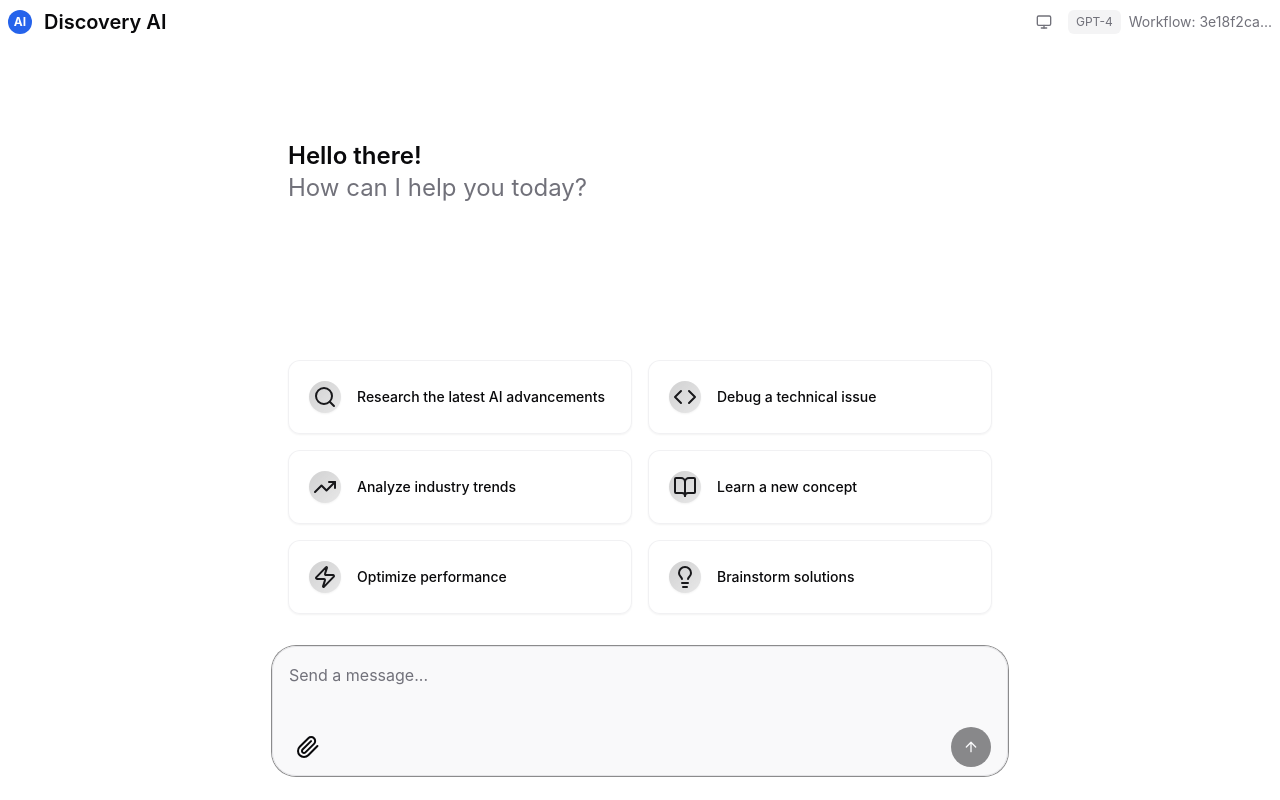
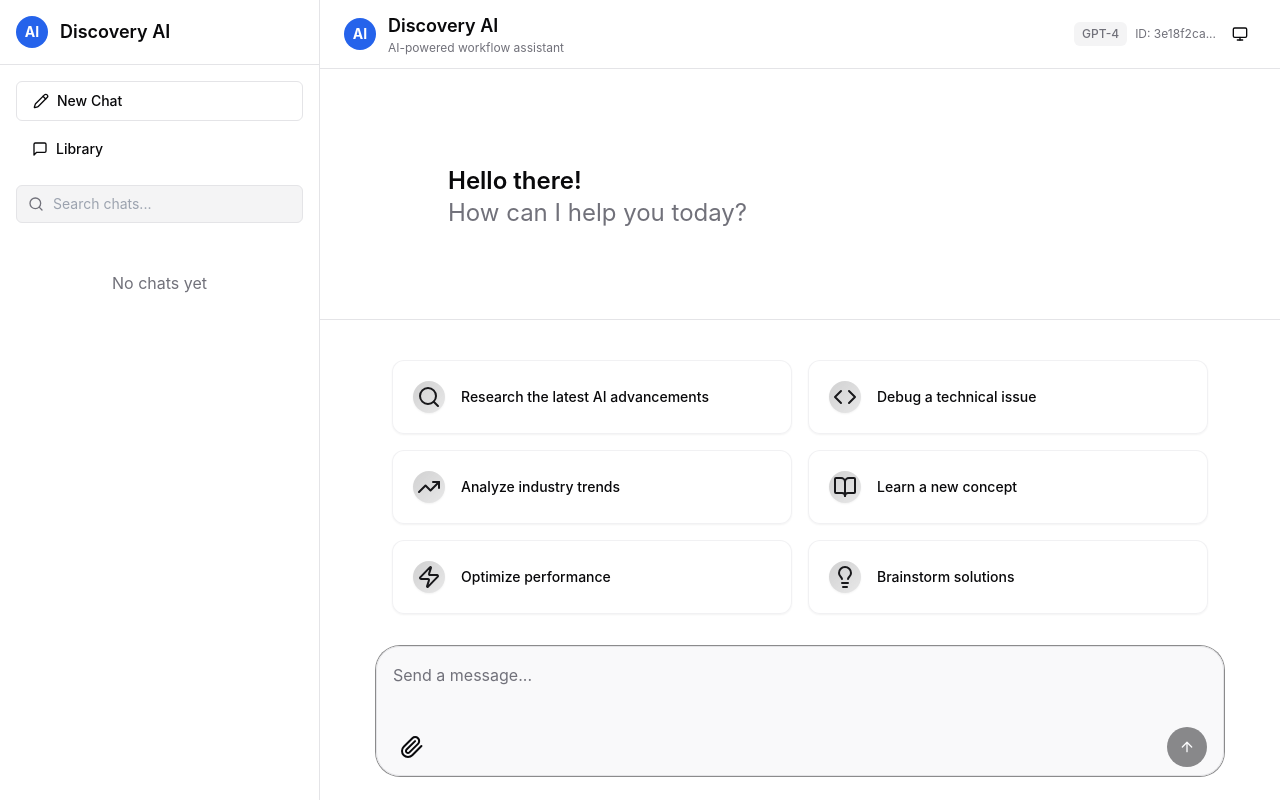
Before and after one commit to SatyKrish/discovery, a Next.js app in the folder discovery-ui/: page / in a window 1280 px wide. Built offline with nearby package versions, Linux system fonts and the light colour scheme.

Commit message:
Chat Sidebar added

```diff
--- a/discovery-ui/components/chat-header.tsx
+++ b/discovery-ui/components/chat-header.tsx
@@ -1,7 +1,7 @@
 'use client';
 
 import { memo, useEffect, useState } from 'react';
-import { Moon, Sun, Monitor } from 'lucide-react';
+import { Moon, Sun, Monitor, Menu } from 'lucide-react';
 import { Button } from './ui/button';
 import { useTheme } from './theme-provider';
 import type { VisibilityType } from './visibility-selector';
@@ -13,12 +13,16 @@ function PureChatHeader({
   isReadonly,
   session,
   selectedModelId,
+  onToggleSidebar,
+  sidebarOpen = false,
 }: {
   chatId: string;
   selectedVisibilityType: VisibilityType;
   isReadonly: boolean;
   session: Session;
   selectedModelId: string;
+  onToggleSidebar?: () => void;
+  sidebarOpen?: boolean;
 }) {
   const { theme, setTheme } = useTheme();
   const [mounted, setMounted] = useState(false);
@@ -48,27 +52,50 @@ function PureChatHeader({
   };
 
   return (
-    <header className="flex sticky top-0 bg-background py-1.5 items-center px-2 md:px-2 gap-2">
-      <div className="flex items-center justify-between w-full">
-        <div className="flex items-center gap-3">
-          <div className="w-6 h-6 bg-blue-600 rounded-full flex items-center justify-center">
-            <span className="text-white text-xs font-bold">AI</span>
+    <header className="sticky top-0 bg-background/95 backdrop-blur supports-[backdrop-filter]:bg-background/60 border-b border-border py-3 px-4 md:px-6 z-10">
+      <div className="flex items-center justify-between w-full max-w-none">
+        {/* Left side - Logo and title */}
+        <div className="flex items-center gap-3 min-w-0">
+          {onToggleSidebar && (
+            <Button
+              variant="ghost"
+              size="icon"
+              onClick={onToggleSidebar}
+              className="h-8 w-8 md:hidden shrink-0"
+              aria-label="Toggle sidebar"
+            >
+              <Menu className="h-4 w-4" />
+            </Button>
+          )}
+          <div className="w-8 h-8 bg-blue-600 rounded-full flex items-center justify-center shrink-0">
+            <span className="text-white text-sm font-bold">AI</span>
           </div>
-          <h1 className="text-xl font-semibold text-foreground">Discovery AI</h1>
+          <div className="min-w-0">
+            <h1 className="text-lg font-semibold text-foreground truncate">Discovery AI</h1>
+            <p className="text-xs text-muted-foreground hidden sm:block">AI-powered workflow assistant</p>
+          </div>
         </div>
-        <div className="flex items-center gap-2 text-sm text-muted-foreground">
+
+        {/* Right side - Controls */}
+        <div className="flex items-center gap-2 shrink-0">
+          <div className="hidden sm:flex items-center gap-2 text-sm text-muted-foreground">
+            <span className="px-2 py-1 bg-muted rounded-md text-xs font-medium">
+              {currentModel}
+            </span>
+            <span className="text-xs">
+              ID: {chatId.slice(0, 8)}...
+            </span>
+          </div>
+
           <Button
             variant="ghost"
-            size="sm"
+            size="icon"
             onClick={toggleTheme}
-            className="h-8 w-8 p-0"
+            className="h-8 w-8 shrink-0"
+            aria-label="Toggle theme"
           >
             {getThemeIcon()}
           </Button>
-          <span className="px-2 py-1 bg-muted rounded-md text-xs">
-            {currentModel}
-          </span>
-          <span>Workflow: {chatId.slice(0, 8)}...</span>
         </div>
       </div>
     </header>
--- a/discovery-ui/components/chat.tsx
+++ b/discovery-ui/components/chat.tsx
@@ -5,6 +5,7 @@ import { useChat } from '@ai-sdk/react';
 import { useEffect, useState } from 'react';
 import useSWR, { useSWRConfig } from 'swr';
 import { ChatHeader } from '@/components/chat-header';
+import { Sidebar } from '@/components/sidebar';
 import type { Vote } from '@/lib/db/schema';
 import { fetcher, fetchWithErrorHandlers, generateUUID, cn } from '@/lib/utils';
 import { Artifact } from './artifact';
@@ -119,6 +120,10 @@ export function Chat({
   const [attachments, setAttachments] = useState<Array<Attachment>>([]);
   const isArtifactVisible = useArtifactSelector((state) => state.isVisible);
 
+  // Sidebar state management
+  const [sidebarOpen, setSidebarOpen] = useState(false);
+  const [chats, setChats] = useState<Array<{ id: string; title: string; lastActivity?: string }>>([]);
+
   useAutoResume({
     autoResume,
     initialMessages,
@@ -126,17 +131,56 @@ export function Chat({
     setMessages,
   });
 
+  const toggleSidebar = () => setSidebarOpen(!sidebarOpen);
+
+  const handleNewChat = () => {
+    // Generate a new chat ID and navigate to it
+    const newChatId = generateUUID();
+    window.location.href = `/chat/${newChatId}`;
+  };
+
+  const handleSelectChat = (chatId: string) => {
+    if (chatId !== id) {
+      window.location.href = `/chat/${chatId}`;
+    }
+  };
+
+  const handleDeleteChat = (chatId: string) => {
+    // For now, just remove from local state
+    setChats(prev => prev.filter(chat => chat.id !== chatId));
+  };
+
   return (
-    <>
-      <div className="flex flex-col min-w-0 h-dvh bg-background">
+    <div className="flex h-screen bg-background">
+      {/* Sidebar */}
+      <Sidebar
+        chats={chats}
+        selectedChatId={id}
+        onSelectChat={handleSelectChat}
+        onNewChat={handleNewChat}
+        onDeleteChat={handleDeleteChat}
+        isOpen={sidebarOpen}
+        onToggle={toggleSidebar}
+        isLoading={false}
+      />
+
+      {/* Main Content Area */}
+      <div className="flex flex-col flex-1 min-w-0">
+        {/* Header - spans full width */}
+        <div className="w-full">
           <ChatHeader
             chatId={id}
             selectedVisibilityType={initialVisibilityType}
             isReadonly={isReadonly}
             session={session}
             selectedModelId={initialChatModel}
+            onToggleSidebar={toggleSidebar}
+            sidebarOpen={sidebarOpen}
           />
+        </div>
 
+        {/* Messages Area */}
+        <div className="flex-1 overflow-hidden">
           <Messages
             chatId={id}
             status={status}
@@ -147,8 +191,11 @@ export function Chat({
             isReadonly={isReadonly}
             isArtifactVisible={isArtifactVisible}
           />
+        </div>
 
-        <div className="sticky bottom-0 flex gap-2 px-4 pb-4 mx-auto w-full bg-background md:pb-6 md:max-w-3xl z-[1] border-t-0">
+        {/* Input Area */}
+        <div className="flex-shrink-0 border-t bg-background">
+          <div className="mx-auto w-full max-w-4xl px-4 py-4 md:px-6 md:py-6">
             {!isReadonly && (
               <MultimodalInput
                 chatId={id}
@@ -167,7 +214,9 @@ export function Chat({
             )}
           </div>
         </div>
+      </div>
 
+      {/* Artifact Panel */}
       <Artifact
         chatId={id}
         input={input}
@@ -185,6 +234,6 @@ export function Chat({
         selectedVisibilityType={visibilityType}
         selectedModelId={initialChatModel}
       />
-    </>
+    </div>
   );
 }
--- /dev/null
+++ b/discovery-ui/components/sidebar.tsx
@@ -0,0 +1,188 @@
+'use client';
+
+import { useState, useEffect } from 'react';
+import { Button } from './ui/button';
+
+import { Pencil, Search, MessageSquare, Trash2, Menu, X } from 'lucide-react';
+import Link from 'next/link';
+import { useRouter } from 'next/navigation';
+
+interface Chat {
+  id: string;
+  title: string;
+  lastActivity?: string;
+}
+
+interface SidebarProps {
+  chats: Chat[];
+  selectedChatId?: string;
+  onSelectChat: (chatId: string) => void;
+  onNewChat: () => void;
+  onDeleteChat: (chatId: string) => void;
+  isOpen: boolean;
+  onToggle: () => void;
+  isLoading?: boolean;
+}
+
+export function Sidebar({
+  chats,
+  selectedChatId,
+  onSelectChat,
+  onNewChat,
+  onDeleteChat,
+  isOpen,
+  onToggle,
+  isLoading = false,
+}: SidebarProps) {
+  const [searchQuery, setSearchQuery] = useState('');
+  const router = useRouter();
+
+  const filteredChats = chats.filter(chat =>
+    chat.title.toLowerCase().includes(searchQuery.toLowerCase())
+  );
+
+  const handleNewChat = () => {
+    onNewChat();
+    if (window.innerWidth < 768) {
+      onToggle(); // Close sidebar on mobile after creating new chat
+    }
+  };
+
+  const handleSelectChat = (chatId: string) => {
+    onSelectChat(chatId);
+    if (window.innerWidth < 768) {
+      onToggle(); // Close sidebar on mobile after selecting chat
+    }
+  };
+
+  return (
+    <>
+      {/* Mobile Overlay */}
+      {isOpen && (
+        <div
+          className="fixed inset-0 bg-black/50 z-40 md:hidden"
+          onClick={onToggle}
+        />
+      )}
+
+      {/* Sidebar */}
+      <div
+        className={`
+          fixed left-0 top-0 h-full bg-background border-r border-border z-50
+          transition-transform duration-300 ease-in-out
+          w-80
+          ${isOpen ? 'translate-x-0' : '-translate-x-full'}
+          md:relative md:translate-x-0 md:z-auto
+        `}
+      >
+        {/* Header */}
+        <div className="flex items-center justify-between p-4 border-b border-border">
+          <div className="flex items-center gap-3">
+            <div className="w-8 h-8 bg-blue-600 rounded-full flex items-center justify-center">
+              <span className="text-white text-sm font-bold">AI</span>
+            </div>
+            <h2 className="text-lg font-semibold text-foreground">Discovery AI</h2>
+          </div>
+          <Button
+            variant="ghost"
+            size="icon"
+            onClick={onToggle}
+            className="md:hidden"
+          >
+            <X className="h-4 w-4" />
+          </Button>
+        </div>
+
+        {/* Actions */}
+        <div className="p-4 space-y-2">
+          <Button
+            onClick={handleNewChat}
+            className="w-full justify-start gap-2"
+            variant="outline"
+          >
+            <Pencil className="h-4 w-4" />
+            New Chat
+          </Button>
+
+          <Link href="/library" className="block">
+            <Button
+              variant="ghost"
+              className="w-full justify-start gap-2"
+              onClick={() => window.innerWidth < 768 && onToggle()}
+            >
+              <MessageSquare className="h-4 w-4" />
+              Library
+            </Button>
+          </Link>
+        </div>
+
+        {/* Search */}
+        <div className="px-4 pb-2">
+          <div className="relative">
+            <Search className="absolute left-3 top-1/2 -translate-y-1/2 h-4 w-4 text-muted-foreground" />
+            <input
+              type="text"
+              placeholder="Search chats..."
+              value={searchQuery}
+              onChange={(e) => setSearchQuery(e.target.value)}
+              className="w-full pl-9 pr-3 py-2 text-sm bg-muted border border-border rounded-md focus:outline-none focus:ring-2 focus:ring-ring"
+            />
+          </div>
+        </div>
+
+        {/* Chat History */}
+        <div className="flex-1 overflow-y-auto px-2">
+          <div className="space-y-1 py-2">
+            {isLoading ? (
+              // Loading skeleton
+              Array.from({ length: 5 }).map((_, i) => (
+                <div key={i} className="h-12 bg-muted rounded-md animate-pulse mx-2" />
+              ))
+            ) : filteredChats.length === 0 ? (
+              <div className="text-center text-muted-foreground py-8">
+                {searchQuery ? 'No chats found' : 'No chats yet'}
+              </div>
+            ) : (
+              filteredChats.map((chat) => (
+                <div
+                  key={chat.id}
+                  className={`
+                    group flex items-center gap-2 p-3 rounded-md cursor-pointer
+                    hover:bg-muted transition-colors
+                    ${selectedChatId === chat.id ? 'bg-muted border border-border' : ''}
+                  `}
+                  onClick={() => handleSelectChat(chat.id)}
+                >
+                  <MessageSquare className="h-4 w-4 text-muted-foreground flex-shrink-0" />
+                  <div className="flex-1 min-w-0">
+                    <div className="text-sm font-medium text-foreground truncate">
+                      {chat.title}
+                    </div>
+                    {chat.lastActivity && (
+                      <div className="text-xs text-muted-foreground">
+                        {new Date(chat.lastActivity).toLocaleDateString()}
+                      </div>
+                    )}
+                  </div>
+                  <Button
+                    variant="ghost"
+                    size="icon"
+                    className="h-6 w-6 opacity-0 group-hover:opacity-100 transition-opacity"
+                    onClick={(e) => {
+                      e.stopPropagation();
+                      if (confirm(`Delete chat "${chat.title}"?`)) {
+                        onDeleteChat(chat.id);
+                      }
+                    }}
+                  >
+                    <Trash2 className="h-3 w-3" />
+                  </Button>
+                </div>
+              ))
+            )}
+          </div>
+        </div>
+      </div>
+    </>
+  );
+}
```
Lines whose indentation alone changed are shown as unchanged.
